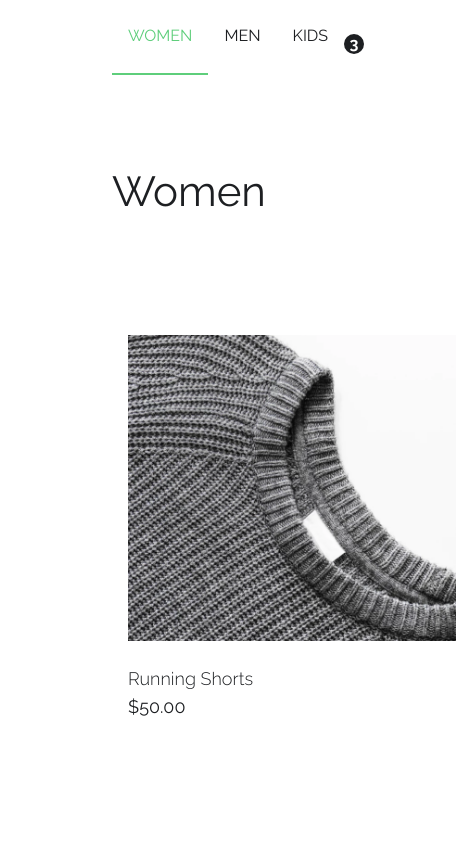
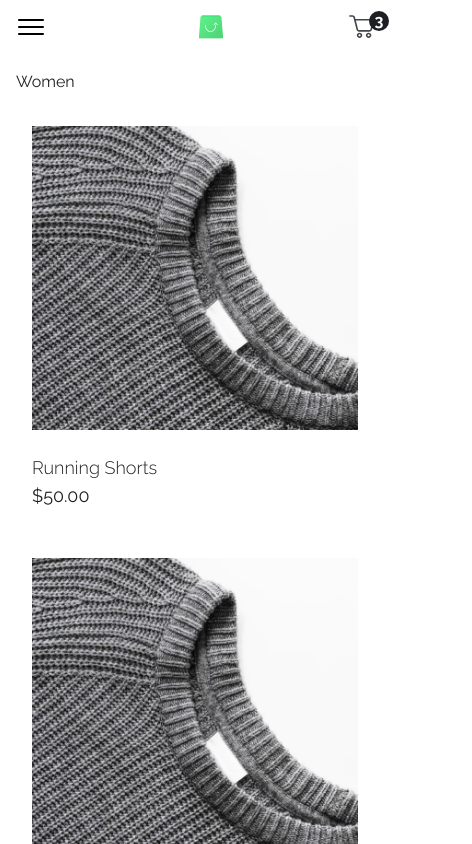
Before and after one commit to HabibaAshrafKhairy/scandiweb-frontend, a React (Vite) app: page /products/women in a window 390 px wide. Shown: the top 844 px of the page, 472 px wide, since content can reach past the window. Built offline with nearby package versions, Linux system fonts and the light colour scheme.

Commit message:
RESPONSIVE

```diff
--- a/src/App.tsx
+++ b/src/App.tsx
@@ -8,7 +8,7 @@ import ProductDetailsPage from "./pages/PDP";
 class App extends React.Component {
   render(): React.ReactNode {
     return (
-      <div className="px-28">
+      <div className="px-4 md:px-28">
         <Header />
 
         <Routes>
--- a/src/components/cartOverlay.tsx
+++ b/src/components/cartOverlay.tsx
@@ -4,7 +4,7 @@ import CartProduct from "./cartProduct";
 class CartOverlay extends React.Component {
   render(): React.ReactNode {
     return (
-      <div className="absolute top-full right-0 w-1/4 px-4 py-8 flex flex-col gap-8 z-30 bg-white">
+      <div className="absolute w-full md:w-1/2 lg:w-1/4 top-full right-0 px-4 py-8 flex flex-col gap-8 z-30 bg-white">
         <div className="flex flex-col gap-8">
           <p className="font-bold">
             My Bag, <span className="font-medium">3 items</span>
--- a/src/components/header.tsx
+++ b/src/components/header.tsx
@@ -3,53 +3,92 @@ import Navigation from "./navigation";
 import logo from "../../src/assets/logo.svg";
 import cartIcon from "../../src/assets/cart-icon.svg";
 import CartOverlay from "./cartOverlay";
+import navigationIcon from "../assets/icons8-navigation-menu.svg";
 
 interface State {
   showCartOverlay: boolean;
   totalItems: number;
+  showMobileNav: boolean;
 }
 
 class Header extends React.Component<{}, State> {
   constructor(props: {}) {
     super(props);
-    this.state = { showCartOverlay: false, totalItems: 3 };
+    this.state = {
+      showCartOverlay: false,
+      totalItems: 3,
+      showMobileNav: false,
+    };
   }
 
   render(): React.ReactNode {
-    console.log(this.state.showCartOverlay);
+    const { showCartOverlay, totalItems, showMobileNav } = this.state;
+
     return (
-      <div className="flex justify-between h-20 pt-6 relative">
-        <Navigation />
-        <div>
-          <img src={logo} alt="logo" />
+      <header className="flex items-center justify-between py-3 lg:py-6 relative">
+        {/* Desktop Navigation */}
+        <div className="hidden lg:block">
+          <Navigation />
         </div>
 
+        {/* Mobile Navigation Toggle */}
         <button
-          onClick={() => {
-            this.setState((prev) => {
-              return { showCartOverlay: !prev.showCartOverlay };
-            });
-          }}
+          className="lg:hidden"
+          onClick={() =>
+            this.setState((prev) => ({ showMobileNav: !prev.showMobileNav }))
+          }
+        >
+          <img src={navigationIcon} alt="menu" />
+        </button>
+
+        {/* Logo */}
+        <div className="absolute  left-1/2">
+          <img src={logo} alt="logo" className="h-8 lg:h-10 mx-auto lg:mx-0" />
+        </div>
+
+        {/* Cart Icon */}
+        <button
+          onClick={() =>
+            this.setState((prev) => ({
+              showCartOverlay: !prev.showCartOverlay,
+            }))
+          }
           className="relative"
         >
-          <img src={cartIcon} alt="cart icon" />
-
-          {this.state.totalItems > 0 && (
-            <div className="w-5 h-5 bg-[#1D1F22] rounded-full absolute top-[10px] left-3/4 text-white font-bold flex items-center justify-center">
-              {this.state.totalItems}
+          <img src={cartIcon} alt="cart icon" className="h-6 lg:h-8" />
+          {totalItems > 0 && (
+            <div className="absolute bottom-1/3 left-[80%] w-5 h-5 md:w-8 md:h-8 bg-[#1D1F22] rounded-full flex items-center justify-center text-base md:text-lg text-white font-bold">
+              {totalItems}
             </div>
           )}
         </button>
 
-        {this.state.showCartOverlay && <CartOverlay />}
-        {/* Grey Overlay */}
-        {this.state.showCartOverlay && (
+        {/* Cart Overlay */}
+        {showCartOverlay && <CartOverlay />}
+        {showCartOverlay && (
           <div
-            className="fixed inset-0 top-20 bg-black bg-opacity-50 z-20"
+            className="fixed inset-0 bg-black bg-opacity-50 z-20"
             onClick={() => this.setState({ showCartOverlay: false })}
           ></div>
         )}
-      </div>
+
+        {/* Mobile Navigation */}
+        {showMobileNav && (
+          <div className="fixed inset-0 bg-white z-30 p-4 lg:hidden">
+            <Navigation
+              closeMobileNav={() => {
+                this.setState({ showMobileNav: false });
+              }}
+            />
+            <button
+              className="absolute top-4 right-4 text-xl"
+              onClick={() => this.setState({ showMobileNav: false })}
+            >
+              ✕
+            </button>
+          </div>
+        )}
+      </header>
     );
   }
 }
--- a/src/components/navigation.tsx
+++ b/src/components/navigation.tsx
@@ -4,13 +4,17 @@ import withRouter, { RouterProps } from "../utils/withRouter";
 
 const categories = ["women", "men", "kids"];
 
-class Navigation extends React.Component<RouterProps> {
+interface PropsType {
+  closeMobileNav?: () => void;
+}
+
+class Navigation extends React.Component<RouterProps & PropsType> {
   render(): React.ReactNode {
     const pathname = this.props.location.pathname;
 
     return (
       <nav>
-        <ul className="flex">
+        <ul className="flex flex-col gap-4 lg:flex-row">
           {categories.map((category) => {
             const isActive = pathname.includes(`products/${category}`);
 
@@ -18,14 +22,17 @@ class Navigation extends React.Component<RouterProps> {
               <li key={category}>
                 <Link
                   to={`products/${category}`}
-                  className={`text-base pb-7 px-4 border-b-2 ${
+                  className={`text-base lg:pb-7 lg:px-4 lg:border-b-2 ${
                     isActive
-                      ? "border-[#5ECE7B] text-[#5ECE7B]"
-                      : "border-transparent"
+                      ? "text-[#5ECE7B] border-[#5ECE7B]"
+                      : "text-gray-700 border-transparent"
                   } hover:border-[#5ECE7B] hover:text-[#5ECE7B]`}
                   data-testid={
                     isActive ? "active-category-link" : "category-link"
                   }
+                  onClick={() => {
+                    this.props.closeMobileNav && this.props.closeMobileNav();
+                  }}
                 >
                   {category.toUpperCase()}
                 </Link>
--- a/src/pages/PDP/index.tsx
+++ b/src/pages/PDP/index.tsx
@@ -9,7 +9,7 @@ class ProductDetailsPage extends React.Component<RouterProps> {
   render(): React.ReactNode {
     console.log(this.props.params);
     return (
-      <div className="py-20 grid grid-cols-[60%,30%] gap-24">
+      <div className="py-4 md:py-20 flex flex-col gap-8 lg:grid grid-cols-[60%,30%] md:gap-24">
         <ProductImages />
 
         <div className="flex flex-col gap-8  max-w-72">
--- a/src/pages/PLP/index.tsx
+++ b/src/pages/PLP/index.tsx
@@ -8,8 +8,8 @@ class ProductsListPage extends React.Component<RouterProps> {
     const { params } = this.props;
 
     return (
-      <div className="py-20">
-        <h1 className="text-[42px] pb-24">
+      <div className="py-4 md:py-20">
+        <h1 className="text-base md:text-[42px] pb-4 md:pb-24">
           {capitalizeFirstLetter(params.category)}
         </h1>
 
--- a/src/pages/PLP/productsList.tsx
+++ b/src/pages/PLP/productsList.tsx
@@ -4,7 +4,7 @@ import ProductCard from "./productCard";
 class ProductsList extends React.Component {
   render(): React.ReactNode {
     return (
-      <div className="grid grid-cols-[repeat(auto-fit,_minmax(360px,_1fr))] gap-x-10 gap-y-24 w-full">
+      <div className="grid grid-cols-[repeat(auto-fit,_minmax(240px,_1fr))] gap-x-4 md:gap-x-10 gap-y-4 md:gap-y-24 w-full">
         <ProductCard />
         <ProductCard />
         <ProductCard />
```
Also changed, not shown: src/assets/icons8-navigation-menu.svg (added).
